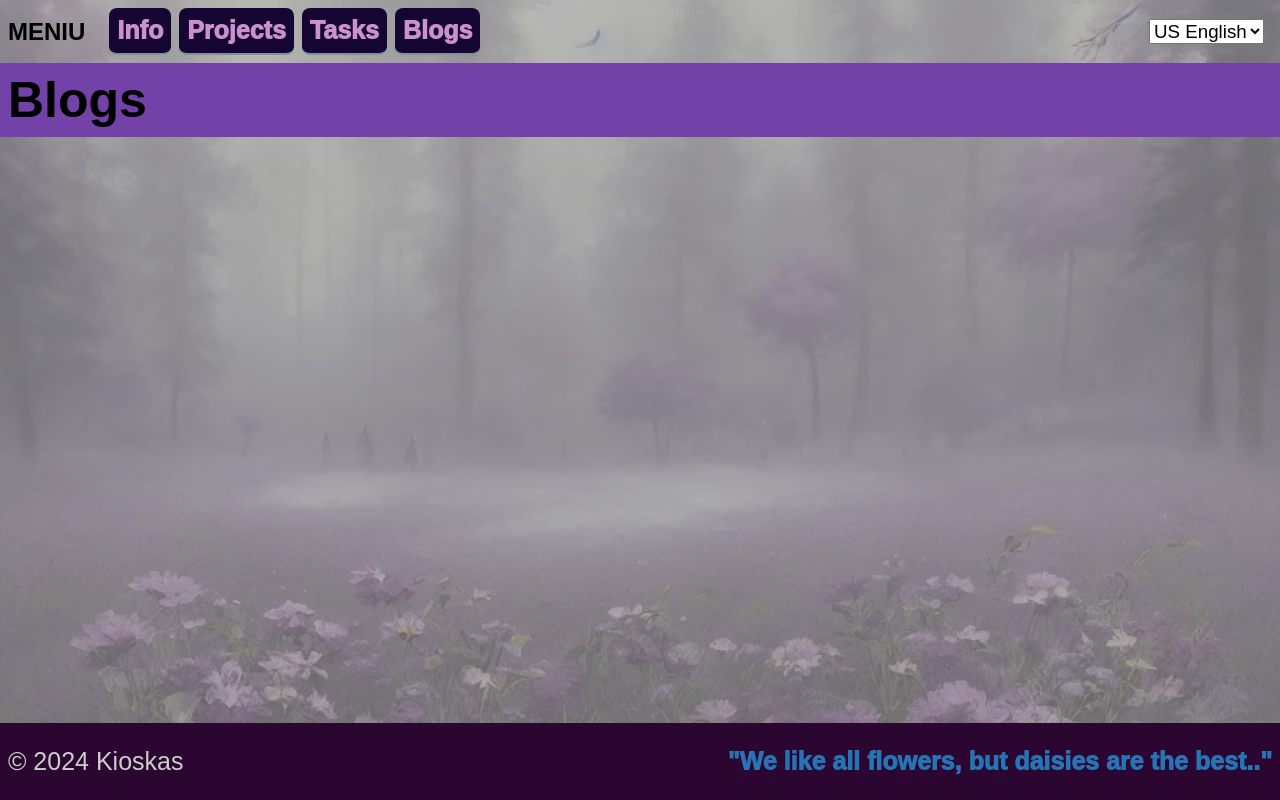
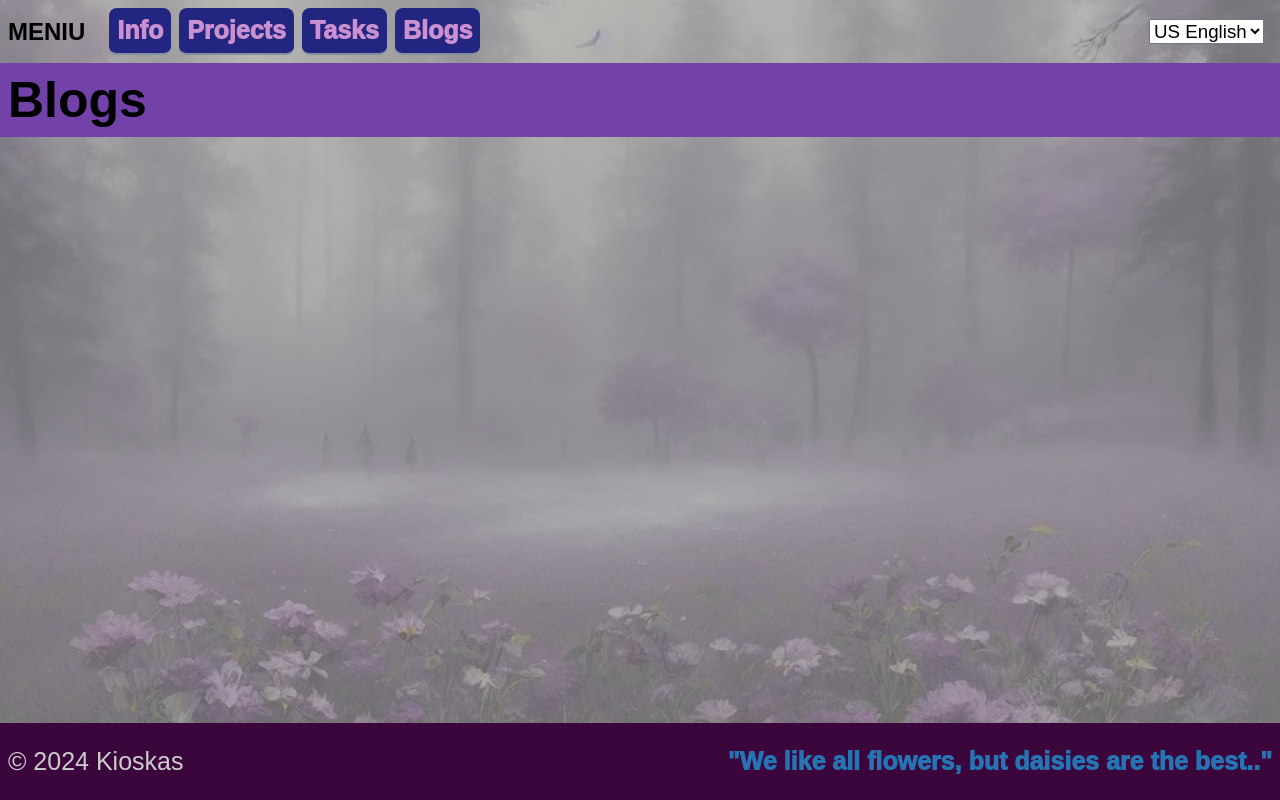
Before and after one commit to egluzelu/Django_kioskas, a Django app: page /blog/blogs/ in a window 1280 px wide. Run offline with Django 5.2, Linux system fonts and the light colour scheme; data that the repository does not hold is empty.

Commit message:
koreguotas img

```diff
--- a/tasker_kioskas/blog/templates/blog/blog_list.html
+++ b/tasker_kioskas/blog/templates/blog/blog_list.html
@@ -5,7 +5,7 @@
 <ul>
 {% for blog in blog_list %}
     <li>
-        {{ blog.created_at }}&nbsp;&nbsp;&nbsp;&nbsp;&nbsp;&nbsp;
+        {{ blog.created_at }}&nbsp;&nbsp;&nbsp;
         <a href="{% url "blog_detail" blog.pk %}">{{ blog.name }}</a>
     </li>
 {% endfor %}
--- a/tasker_kioskas/tasker_kioskas/settings.py
+++ b/tasker_kioskas/tasker_kioskas/settings.py
@@ -111,6 +111,7 @@ LANGUAGES = [
     (LANGUAGE_CODE, 'US English'),
     ('lt', 'Lietuvių'),
 ]
+
 TIME_ZONE = 'Europe/Vilnius'
 USE_I18N = True
 USE_L10N = True
--- a/tasker_kioskas/tasks/admin.py
+++ b/tasker_kioskas/tasks/admin.py
@@ -54,7 +54,5 @@ class TaskAdmin(admin.ModelAdmin):
         }),
     )
 
-
-
 admin.site.register(models.Project, ProjectAdmin)
 admin.site.register(models.Task, TaskAdmin)
--- a/tasker_kioskas/tasks/static/css/style.css
+++ b/tasker_kioskas/tasks/static/css/style.css
@@ -34,7 +34,7 @@ header ul.nav {
 }
 
 header ul.nav li a, header ul.nav form button {
-    background-color: #140532;
+    background-color: #232681;
     display: block;
     margin: 0;
     padding: 0.5rem;
@@ -59,7 +59,7 @@ main {
 }
 
 footer {
-    background-color: #2b0630;
+    background-color: #3b063b;
 }
 
 a {
```
Also changed, not shown: 1 other file.
